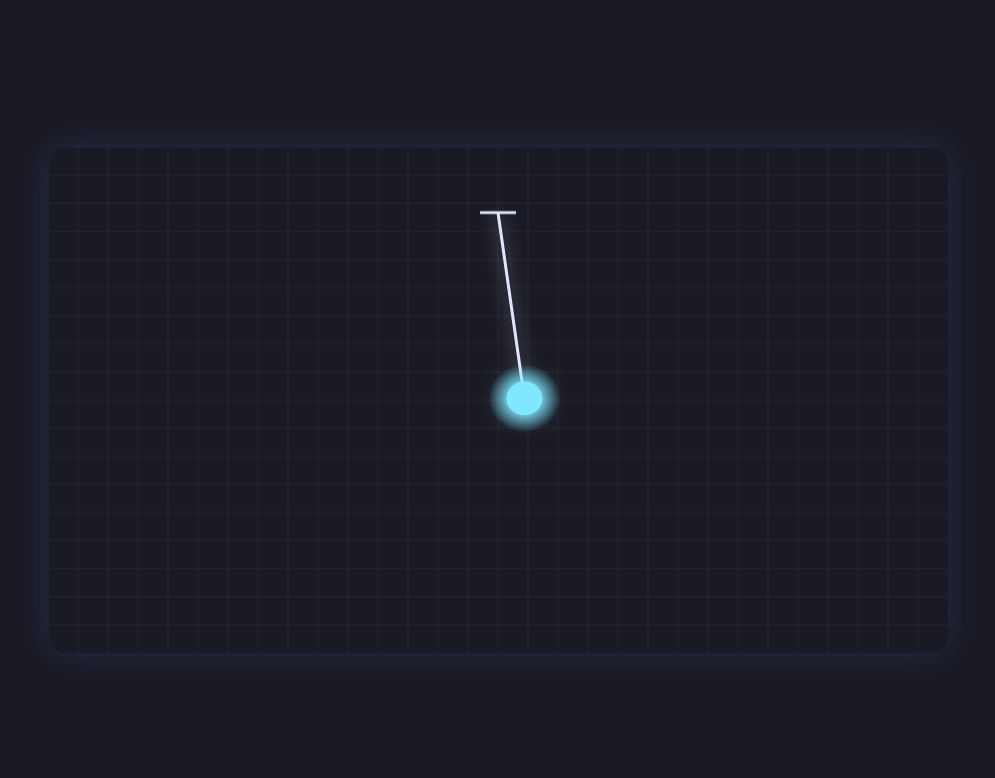
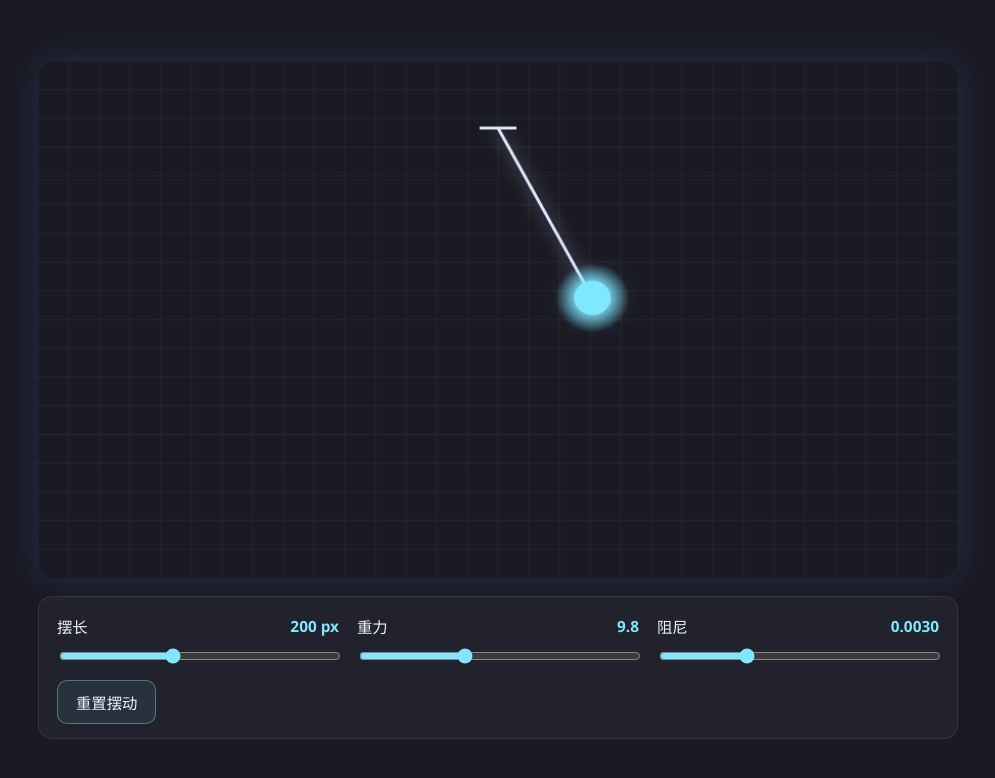
Before and after one commit to hcbluerain/ncu-course-portfolio, a plain HTML site: page week05_pendulum_sim/index.html in a window 1280 px wide. Shown: the whole page, without its empty margins (142-1137 px from the left). Drawn offline with Linux system fonts and the light colour scheme.

Commit message:
feat(week05): add interactive pendulum controls

```diff
--- a/week05_pendulum_sim/index.html
+++ b/week05_pendulum_sim/index.html
@@ -7,11 +7,14 @@
   <style>
     :root {
       --bg: #1a1a24;
-      --panel: #22222d;
+      --panel: rgba(255, 255, 255, 0.04);
+      --panel-border: rgba(255, 255, 255, 0.08);
       --rod: #dfe7ff;
       --bob: #7fe7ff;
       --glow: rgba(127, 231, 255, 0.55);
       --text: #edf3ff;
+      --muted: #a9b5d2;
+      --accent: #7fe7ff;
     }
 
     * { box-sizing: border-box; }
@@ -31,6 +34,14 @@
       align-items: center;
       justify-content: center;
       min-height: 100vh;
+      padding: 24px;
+    }
+
+    .app {
+      width: min(92vw, 920px);
+      display: flex;
+      flex-direction: column;
+      gap: 18px;
     }
 
     canvas {
@@ -38,27 +49,164 @@
       background: var(--bg);
       border-radius: 18px;
       box-shadow: 0 0 32px rgba(52, 94, 152, 0.32);
-      width: min(92vw, 900px);
+      width: 100%;
       height: auto;
       aspect-ratio: 16 / 9;
+    }
+
+    .control-panel {
+      background: var(--panel);
+      border: 1px solid var(--panel-border);
+      border-radius: 14px;
+      padding: 18px 18px 14px;
+      box-shadow: inset 0 0 18px rgba(255,255,255,0.02);
+    }
+
+    .controls {
+      display: grid;
+      grid-template-columns: repeat(3, minmax(180px, 1fr));
+      gap: 14px 18px;
+      align-items: center;
+    }
+
+    .control {
+      display: flex;
+      flex-direction: column;
+      gap: 8px;
+    }
+
+    .label-row {
+      display: flex;
+      justify-content: space-between;
+      align-items: center;
+      gap: 12px;
+      font-size: 0.96rem;
+      color: var(--text);
+    }
+
+    .value {
+      color: var(--accent);
+      font-weight: 600;
+      min-width: 72px;
+      text-align: right;
+    }
+
+    input[type="range"] {
+      width: 100%;
+      accent-color: var(--accent);
+      cursor: pointer;
+    }
+
+    button {
+      margin-top: 14px;
+      border: 1px solid rgba(127, 231, 255, 0.4);
+      background: rgba(127, 231, 255, 0.08);
+      color: var(--text);
+      border-radius: 10px;
+      padding: 10px 18px;
+      font-size: 0.96rem;
+      cursor: pointer;
+      transition: transform 0.15s ease, background 0.15s ease;
+    }
+
+    button:hover {
+      background: rgba(127, 231, 255, 0.12);
+      transform: translateY(-1px);
+    }
+
+    button:active {
+      transform: translateY(0);
+    }
+
+    @media (max-width: 720px) {
+      .controls {
+        grid-template-columns: 1fr;
+      }
     }
   </style>
 </head>
 <body>
-  <canvas id="simCanvas" width="900" height="540" aria-label="单摆仿真动画"></canvas>
+  <div class="app">
+    <canvas id="simCanvas" width="900" height="540" aria-label="单摆仿真动画"></canvas>
+
+    <div class="control-panel">
+      <div class="controls">
+        <div class="control">
+          <div class="label-row">
+            <label for="lengthSlider">摆长</label>
+            <span id="lengthValue" class="value">200 px</span>
+          </div>
+          <input id="lengthSlider" type="range" min="100" max="350" step="1" value="200" />
+        </div>
+
+        <div class="control">
+          <div class="label-row">
+            <label for="gravitySlider">重力</label>
+            <span id="gravityValue" class="value">9.8</span>
+          </div>
+          <input id="gravitySlider" type="range" min="1" max="25" step="0.1" value="9.8" />
+        </div>
+
+        <div class="control">
+          <div class="label-row">
+            <label for="dampingSlider">阻尼</label>
+            <span id="dampingValue" class="value">0.0030</span>
+          </div>
+          <input id="dampingSlider" type="range" min="0.000" max="0.010" step="0.0005" value="0.003" />
+        </div>
+      </div>
+
+      <button id="resetButton" type="button">重置摆动</button>
+    </div>
+  </div>
 
   <script>
     const canvas = document.getElementById('simCanvas');
     const ctx = canvas.getContext('2d');
 
+    const state = {
+      length: 200,
+      gravity: 9.8,
+      damping: 0.003,
+      theta: Math.PI / 4,
+      omega: 0,
+      previousTime: 0
+    };
+
     const anchor = { x: canvas.width / 2, y: 70 };
-    const length = 200;
-    const g = 9.8;
     const bobRadius = 18;
 
-    let theta = Math.PI / 4;
-    let omega = 0;
-    let previousTime = 0;
+    const lengthSlider = document.getElementById('lengthSlider');
+    const gravitySlider = document.getElementById('gravitySlider');
+    const dampingSlider = document.getElementById('dampingSlider');
+    const lengthValue = document.getElementById('lengthValue');
+    const gravityValue = document.getElementById('gravityValue');
+    const dampingValue = document.getElementById('dampingValue');
+    const resetButton = document.getElementById('resetButton');
+
+    function syncLabels() {
+      lengthValue.textContent = `${state.length} px`;
+      gravityValue.textContent = state.gravity.toFixed(1);
+      dampingValue.textContent = state.damping.toFixed(4);
+    }
+
+    function applySliderValues() {
+      state.length = Number(lengthSlider.value);
+      state.gravity = Number(gravitySlider.value);
+      state.damping = Number(dampingSlider.value);
+      syncLabels();
+    }
+
+    lengthSlider.addEventListener('input', applySliderValues);
+    gravitySlider.addEventListener('input', applySliderValues);
+    dampingSlider.addEventListener('input', applySliderValues);
+
+    function resetPendulum() {
+      state.theta = Math.PI / 4;
+      state.omega = 0;
+    }
+
+    resetButton.addEventListener('click', resetPendulum);
 
     function drawBackground() {
       ctx.clearRect(0, 0, canvas.width, canvas.height);
@@ -82,10 +230,9 @@
     }
 
     function drawPendulum() {
-      const x = anchor.x + Math.sin(theta) * length;
-      const y = anchor.y + Math.cos(theta) * length;
+      const x = anchor.x + Math.sin(state.theta) * state.length;
+      const y = anchor.y + Math.cos(state.theta) * state.length;
 
-      // 支架
       ctx.strokeStyle = '#dfe7ff';
       ctx.lineWidth = 3;
       ctx.beginPath();
@@ -93,7 +240,6 @@
       ctx.lineTo(anchor.x + 18, anchor.y);
       ctx.stroke();
 
-      // 摆杆
       ctx.beginPath();
       ctx.moveTo(anchor.x, anchor.y);
       ctx.lineTo(x, y);
@@ -104,7 +250,6 @@
       ctx.stroke();
       ctx.shadowBlur = 0;
 
-      // 摆球发光
       const glow = ctx.createRadialGradient(x, y, 4, x, y, bobRadius + 18);
       glow.addColorStop(0, 'rgba(255,255,255,0.95)');
       glow.addColorStop(0.35, 'rgba(127,231,255,0.8)');
@@ -125,15 +270,15 @@
     }
 
     function updatePhysics(dt) {
-      const alpha = -(g / 60) * Math.sin(theta);
-      omega += alpha * dt * 60;
-      omega *= 0.999;
-      theta += omega * dt * 60;
+      const angularAcceleration = -(state.gravity / state.length) * Math.sin(state.theta);
+      state.omega += angularAcceleration * dt;
+      state.omega *= Math.exp(-state.damping * dt * 60);
+      state.theta += state.omega * dt;
     }
 
     function animate(timestamp) {
-      const dt = Math.min((timestamp - previousTime) / 1000 || 0.016, 0.033);
-      previousTime = timestamp;
+      const dt = Math.min((timestamp - state.previousTime) / 1000 || 0.016, 0.033);
+      state.previousTime = timestamp;
 
       updatePhysics(dt);
       drawBackground();
@@ -142,6 +287,7 @@
       requestAnimationFrame(animate);
     }
 
+    applySliderValues();
     requestAnimationFrame(animate);
   </script>
 </body>
```
